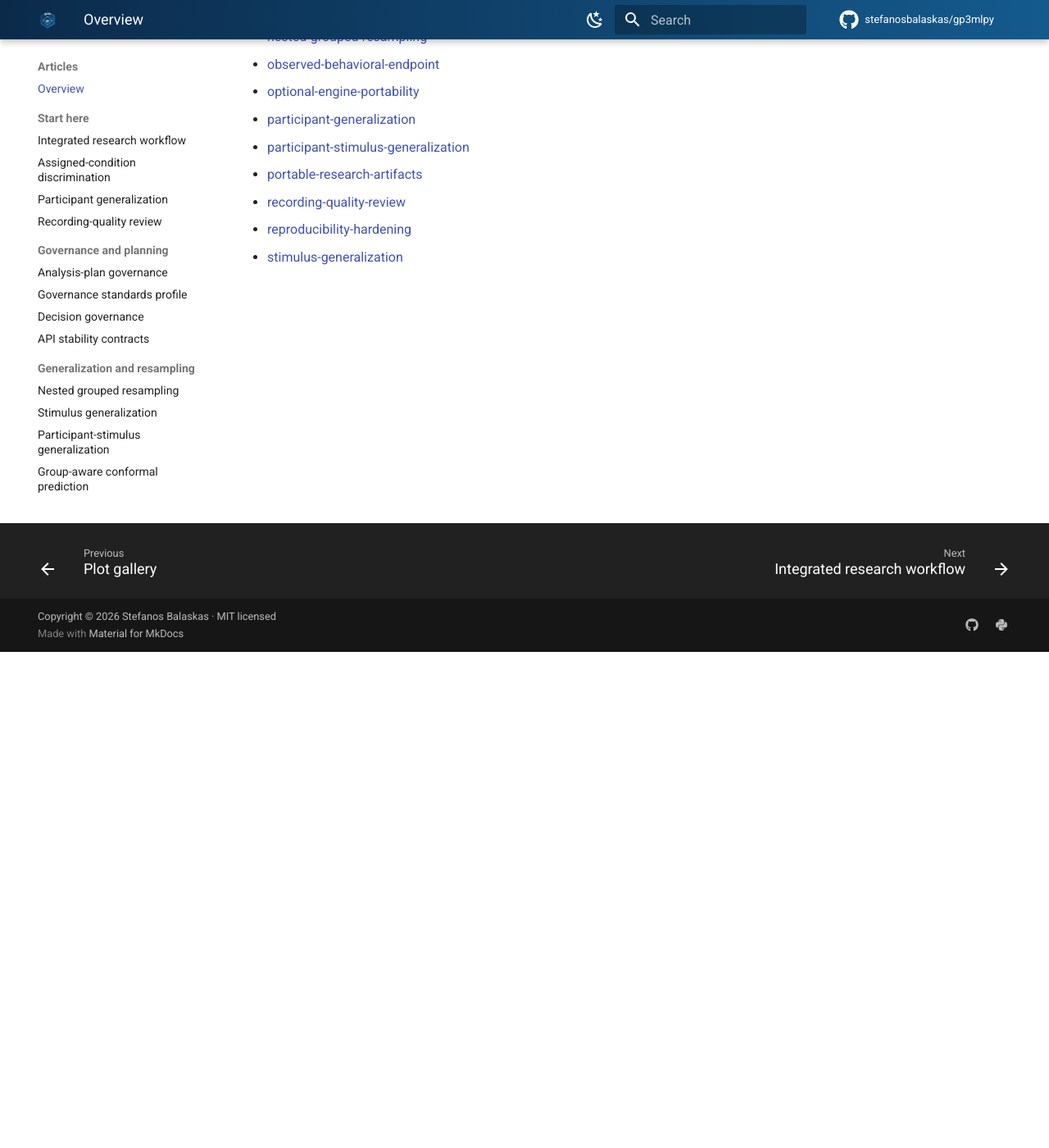
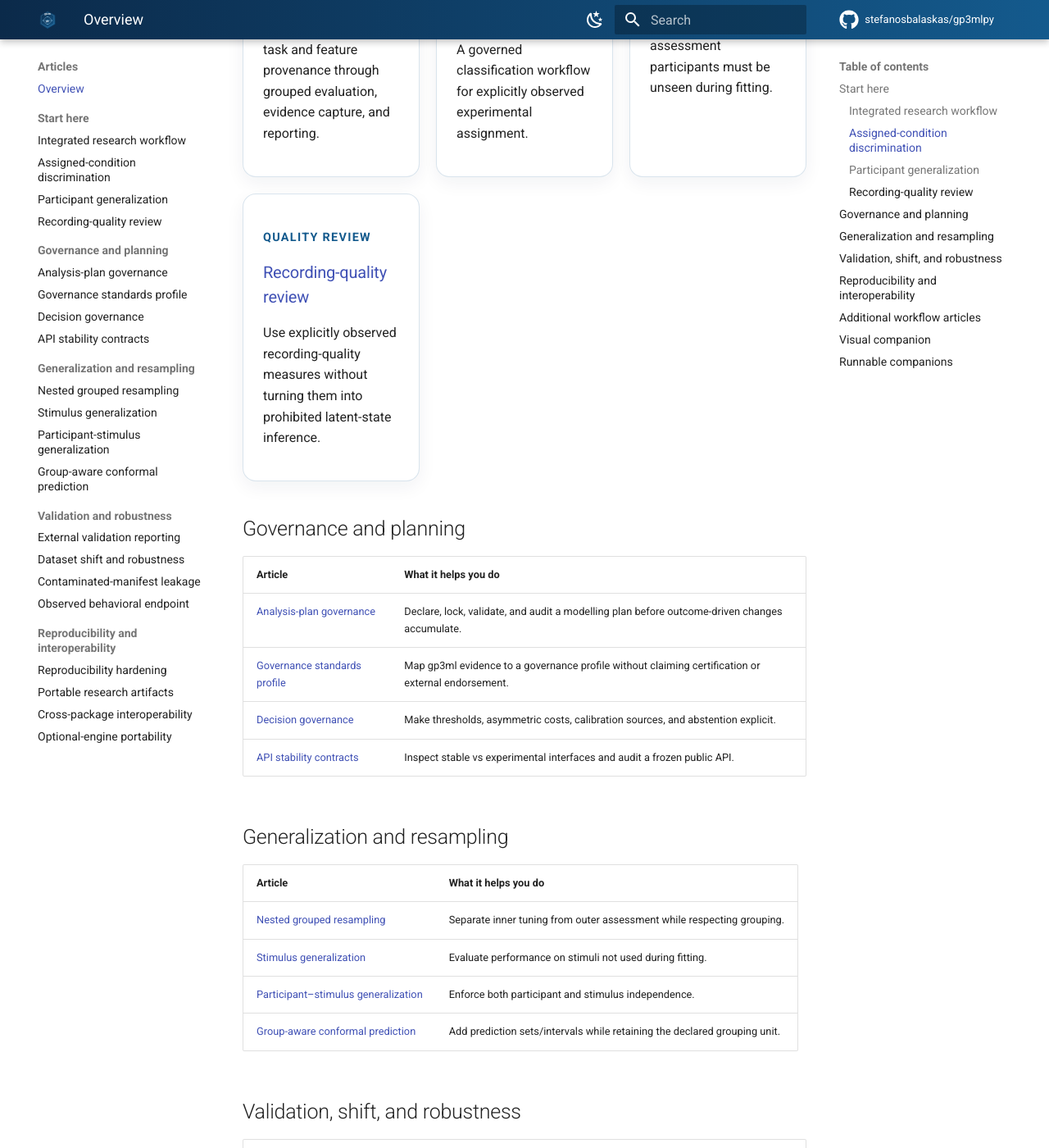
Before and after one commit to stefanosbalaskas/gp3mlpy, an MkDocs documentation site: the page built from docs/articles/index.md, in a window 1280 px wide and 1400 px high, scrolled down 605 px. Shown: the whole window at 82% size. Built offline with MkDocs 1.6.1 and Material for MkDocs 9.7.7, drawn with Linux system fonts in a browser that asks for light colours; comment, search, counter and statistics services are not loaded; some of the changed text lies outside the part shown.

Commit message:
docs: turn article index into guided learning hub

```diff
--- a/docs/articles/index.md
+++ b/docs/articles/index.md
@@ -1,22 +1,86 @@
 # Articles
 
-- [analysis-plan-governance](analysis-plan-governance.md)
-- [api-stability-contracts](api-stability-contracts.md)
-- [assigned-condition-discrimination](assigned-condition-discrimination.md)
-- [contaminated-manifest-leakage](contaminated-manifest-leakage.md)
-- [cross-package-interoperability](cross-package-interoperability.md)
-- [dataset-shift-and-robustness](dataset-shift-and-robustness.md)
-- [decision-governance](decision-governance.md)
-- [external-validation-reporting](external-validation-reporting.md)
-- [governance-standards-profile](governance-standards-profile.md)
-- [group-aware-conformal-prediction](group-aware-conformal-prediction.md)
-- [integrated-research-workflow](integrated-research-workflow.md)
-- [nested-grouped-resampling](nested-grouped-resampling.md)
-- [observed-behavioral-endpoint](observed-behavioral-endpoint.md)
-- [optional-engine-portability](optional-engine-portability.md)
-- [participant-generalization](participant-generalization.md)
-- [participant-stimulus-generalization](participant-stimulus-generalization.md)
-- [portable-research-artifacts](portable-research-artifacts.md)
-- [recording-quality-review](recording-quality-review.md)
-- [reproducibility-hardening](reproducibility-hardening.md)
-- [stimulus-generalization](stimulus-generalization.md)
+The 20 article companions mirror the scope of the frozen gp3ml 0.3.0 vignette set while adapting examples and terminology to Python. Use this page as a learning map rather than reading the articles in filename order.
+
+## Start here
+
+<div class="gp-card-grid" markdown>
+
+<div class="gp-card" markdown>
+<span class="gp-kicker">End-to-end</span>
+### [Integrated research workflow](integrated-research-workflow.md)
+Move from declared task and feature provenance through grouped evaluation, evidence capture, and reporting.
+</div>
+
+<div class="gp-card" markdown>
+<span class="gp-kicker">Experimental workflow</span>
+### [Assigned-condition discrimination](assigned-condition-discrimination.md)
+A governed classification workflow for explicitly observed experimental assignment.
+</div>
+
+<div class="gp-card" markdown>
+<span class="gp-kicker">Generalization</span>
+### [Participant generalization](participant-generalization.md)
+Build and validate models when assessment participants must be unseen during fitting.
+</div>
+
+<div class="gp-card" markdown>
+<span class="gp-kicker">Quality review</span>
+### [Recording-quality review](recording-quality-review.md)
+Use explicitly observed recording-quality measures without turning them into prohibited latent-state inference.
+</div>
+
+</div>
+
+## Governance and planning
+
+| Article | What it helps you do |
+|---|---|
+| [Analysis-plan governance](analysis-plan-governance.md) | Declare, lock, validate, and audit a modelling plan before outcome-driven changes accumulate. |
+| [Governance standards profile](governance-standards-profile.md) | Map gp3ml evidence to a governance profile without claiming certification or external endorsement. |
+| [Decision governance](decision-governance.md) | Make thresholds, asymmetric costs, calibration sources, and abstention explicit. |
+| [API stability contracts](api-stability-contracts.md) | Inspect stable vs experimental interfaces and audit a frozen public API. |
+
+## Generalization and resampling
+
+| Article | What it helps you do |
+|---|---|
+| [Nested grouped resampling](nested-grouped-resampling.md) | Separate inner tuning from outer assessment while respecting grouping. |
+| [Stimulus generalization](stimulus-generalization.md) | Evaluate performance on stimuli not used during fitting. |
+| [Participant–stimulus generalization](participant-stimulus-generalization.md) | Enforce both participant and stimulus independence. |
+| [Group-aware conformal prediction](group-aware-conformal-prediction.md) | Add prediction sets/intervals while retaining the declared grouping unit. |
+
+## Validation, shift, and robustness
+
+| Article | What it helps you do |
+|---|---|
+| [External validation reporting](external-validation-reporting.md) | Declare an external dataset, evaluate transportability, and report it explicitly. |
+| [Dataset shift and robustness](dataset-shift-and-robustness.md) | Separate covariate and missingness shift from performance and calibration degradation. |
+| [Contaminated-manifest leakage](contaminated-manifest-leakage.md) | See how provenance and role checks detect predictors that should not enter the model. |
+| [Observed behavioral endpoint](observed-behavioral-endpoint.md) | Keep the endpoint tied to an explicitly observed, permissible behavioral quantity. |
+
+## Reproducibility and interoperability
+
+| Article | What it helps you do |
+|---|---|
+| [Reproducibility hardening](reproducibility-hardening.md) | Capture environment differences and audit volatile artifacts. |
+| [Portable research artifacts](portable-research-artifacts.md) | Package model/evidence outputs with safer persistence and provenance expectations. |
+| [Cross-package interoperability](cross-package-interoperability.md) | Create typed handoffs between gp3mlpy and adjacent research tooling. |
+| [Optional-engine portability](optional-engine-portability.md) | Check engine capabilities and make optional-backend assumptions explicit. |
+
+## Additional workflow articles
+
+- [Participant generalization](participant-generalization.md)
+- [Stimulus generalization](stimulus-generalization.md)
+- [Participant–stimulus generalization](participant-stimulus-generalization.md)
+- [Recording-quality review](recording-quality-review.md)
+- [Assigned-condition discrimination](assigned-condition-discrimination.md)
+- [Integrated research workflow](integrated-research-workflow.md)
+
+## Visual companion
+
+Several article families produce auditable plot objects. The [plot gallery](../plots.md) shows generated examples for decision thresholds, predictor shift, engine portability, and governance evidence, plus the list of additional registered plot contracts.
+
+## Runnable companions
+
+Every article has a corresponding Python script under the repository's `examples/` directory. CI executes the example suite so article-facing workflows remain coupled to the package implementation.
```
